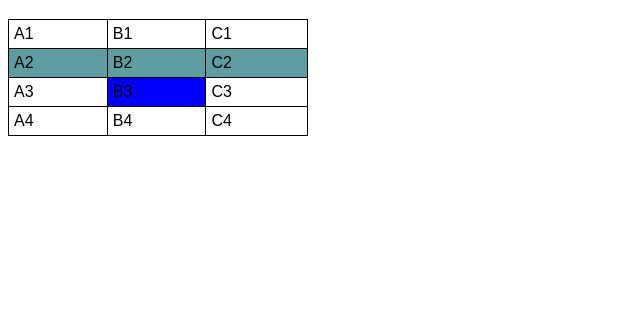
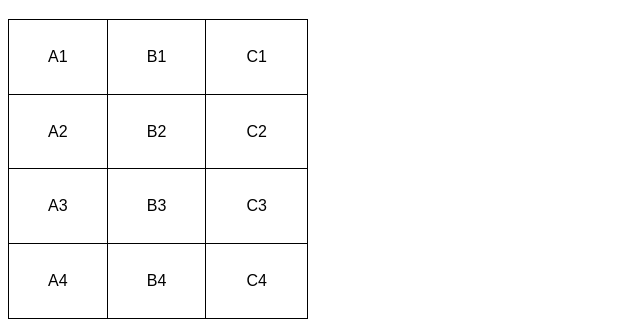
Before and after one commit to ThiagoPortoFreire/html5-css3-modulo-3-e-42, a plain HTML site: page exercises/ex023/tabela001.html in a window 1280 px wide. Shown: the part 61-386 px from the top of the page, without its empty margins (0-640 px from the left). Drawn offline with Linux system fonts and the light colour scheme.

Commit message:
Update tabela001.html
alinhamento de tabela

```diff
--- a/exercises/ex023/tabela001.html
+++ b/exercises/ex023/tabela001.html
@@ -11,27 +11,26 @@
 
         table{
             width: 300px;
+            height: 300px;
             border-collapse: collapse;
-        }
-
-        tr.linha{
-            background-color: cadetblue;
-
         }
 
         td{
             border: 1px solid black;
             padding: 5px;
-
+            text-align: center; /*Alinhamento horizontal*/
+            vertical-align: middle; /*alinhamento vertical*/
         }
 
-        td.dado{
-            background-color: blue;
+        numero{
+            text-align: right; /*alinhamento a direita*/
         }
+
     </style>
 </head>
 <body>
     <h1>Minha primeira tabela</h1>
+
     <!--hierarquia de TABELAS simples
         table = tabela
         table row = linha da tabela
@@ -45,16 +44,16 @@
             <td>C1</td>
         </tr>
 
-        <tr class="linha">
+        <tr>
             <td>A2</td>
             <td>B2</td>
-            <td>C2</td>
+            <td class="numero">C2</td>
         </tr>
 
         <tr>
             <td>A3</td>
-            <td class="dado">B3</td>
-            <td>C3</td>
+            <td>B3</td>
+            <td class="numero">C3</td>
         </tr>
 
         <tr>
```
